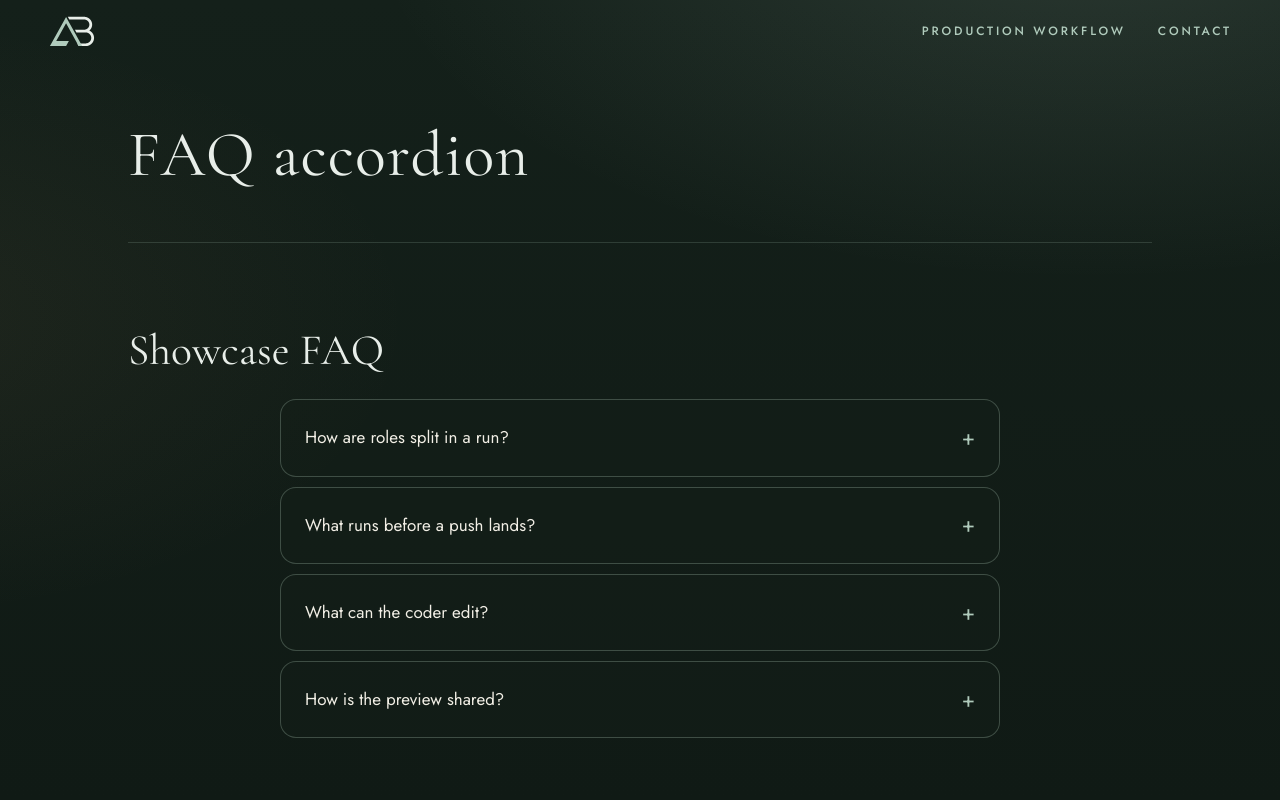
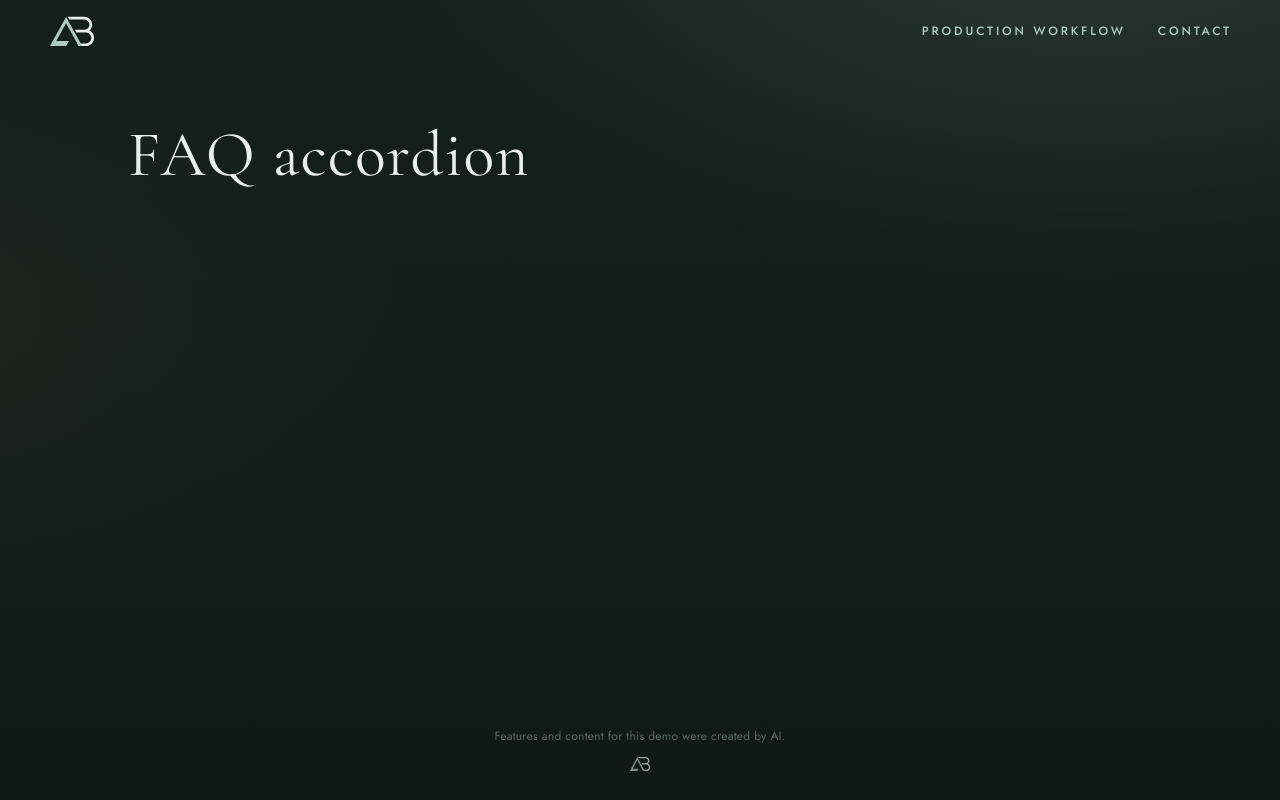
Before and after one commit to ashtonbach/agent-showcase, a Next.js app: page / in a window 1280 px wide. Shown: the top 800 px of the page. Built offline with nearby package versions, Linux system fonts and the light colour scheme.

Commit message:
Base: lab slot empty, from main 9c0cbf9 (Author: Alder)

```diff
--- a/app/lab/faq-accordion/index.tsx
+++ /dev/null
@@ -1,37 +0,0 @@
-"use client";
-
-import { useState } from "react";
-const ITEMS = [
-  ["How are roles split in a run?", "Coder, Designer, Reviewer, and QA each get a fixed scope; the coder owns the lab folder while others review, supply art, or sign off in parallel."],
-  ["What runs before a push lands?", "Layout at 390px and 1280px, production build, allowlist gates, and functional checks on accordion behavior and console errors."],
-  ["What can the coder edit?", "Only app/lab/<slug>/index.tsx, the Lab import and render lines in app/page.tsx, and app/lab/current.json—no dependencies or network calls."],
-  ["How is the preview shared?", "The feature branch push updates the PR and Vercel comments with a preview URL for reviewers and QA."],
-] as const;
-export default function LabFaq() {
-  const [active, setActive] = useState<number | null>(null);
-  return (
-    <section data-lab="faq-accordion" aria-labelledby="lab-faq-heading">
-      <h2 id="lab-faq-heading">Showcase FAQ</h2>
-      <ul className="lab-stack">
-        {ITEMS.map(([question, answer], idx) => (
-          <li className="lab-row" key={idx}>
-            <button type="button" className="lab-row-btn" aria-expanded={active === idx} aria-controls={`lab-faq-ans-${idx}`} onClick={() => setActive(active === idx ? null : idx)}>
-              <span className="lab-row-text">{question}</span>
-              <span className="lab-row-glyph" aria-hidden="true">{active === idx ? "−" : "+"}</span>
-            </button>
-            <div id={`lab-faq-ans-${idx}`} role="region" className="lab-row-body" hidden={active !== idx}>{answer}</div>
-          </li>
-        ))}
-      </ul>
-      <style>{`
-[data-lab="faq-accordion"] .lab-stack{list-style:none;margin:8px auto 56px;padding:0;width:min(720px,100%);display:grid;gap:10px}
-[data-lab="faq-accordion"] .lab-row{border:1px solid rgba(176,203,188,.28);border-radius:16px;background:rgba(20,32,26,.45)}
-[data-lab="faq-accordion"] .lab-row-btn{width:100%;display:grid;grid-template-columns:1fr auto;gap:12px;align-items:center;padding:24px;border:0;background:transparent;color:#F2EFE6;font:inherit;text-align:left;cursor:pointer}
-[data-lab="faq-accordion"] .lab-row-btn:focus-visible{outline:2px solid var(--sage);outline-offset:-2px}
-[data-lab="faq-accordion"] .lab-row-glyph{color:var(--sage);font-size:1.35rem;line-height:1}
-[data-lab="faq-accordion"] .lab-row-body{padding:0 24px 22px;color:#E8EEE9;line-height:1.55}
-[data-lab="faq-accordion"] .lab-row-body[hidden]{display:none}
-`}</style>
-    </section>
-  );
-}
--- a/app/page.tsx
+++ b/app/page.tsx
@@ -1,4 +1,3 @@
-import Lab from "./lab/faq-accordion";
 import { readDemoKey, demoTitle } from "./demo-name";
 const demoKey = readDemoKey();
 const demoName = demoTitle();
@@ -6,7 +5,6 @@ export default function Page() {
   return (
     <div className="page-stack">
       <h1 className="demo-title" data-i18n={demoKey}>{demoName}</h1>
-      <Lab />
       {/* lab:slot */}
     </div>
   );
```
